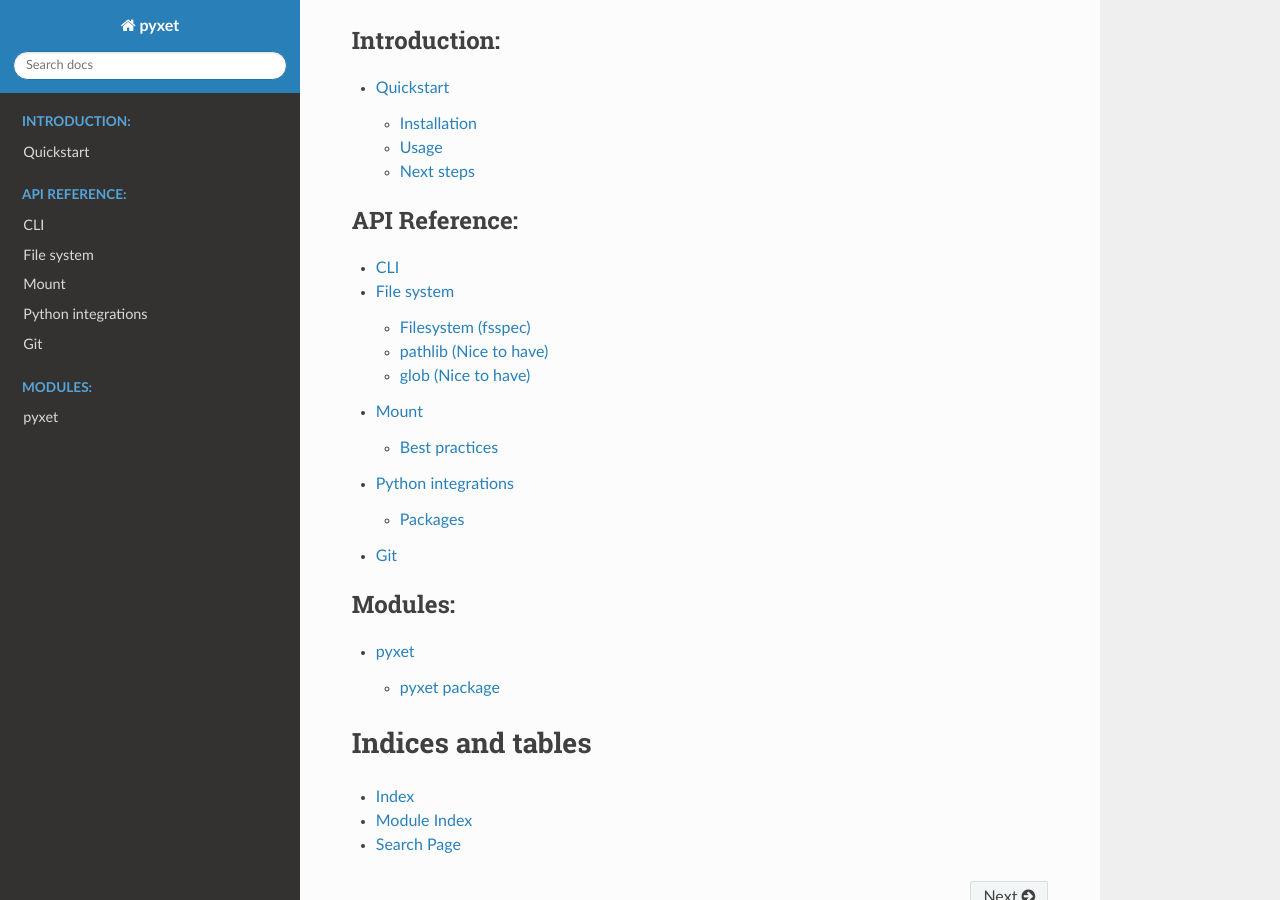
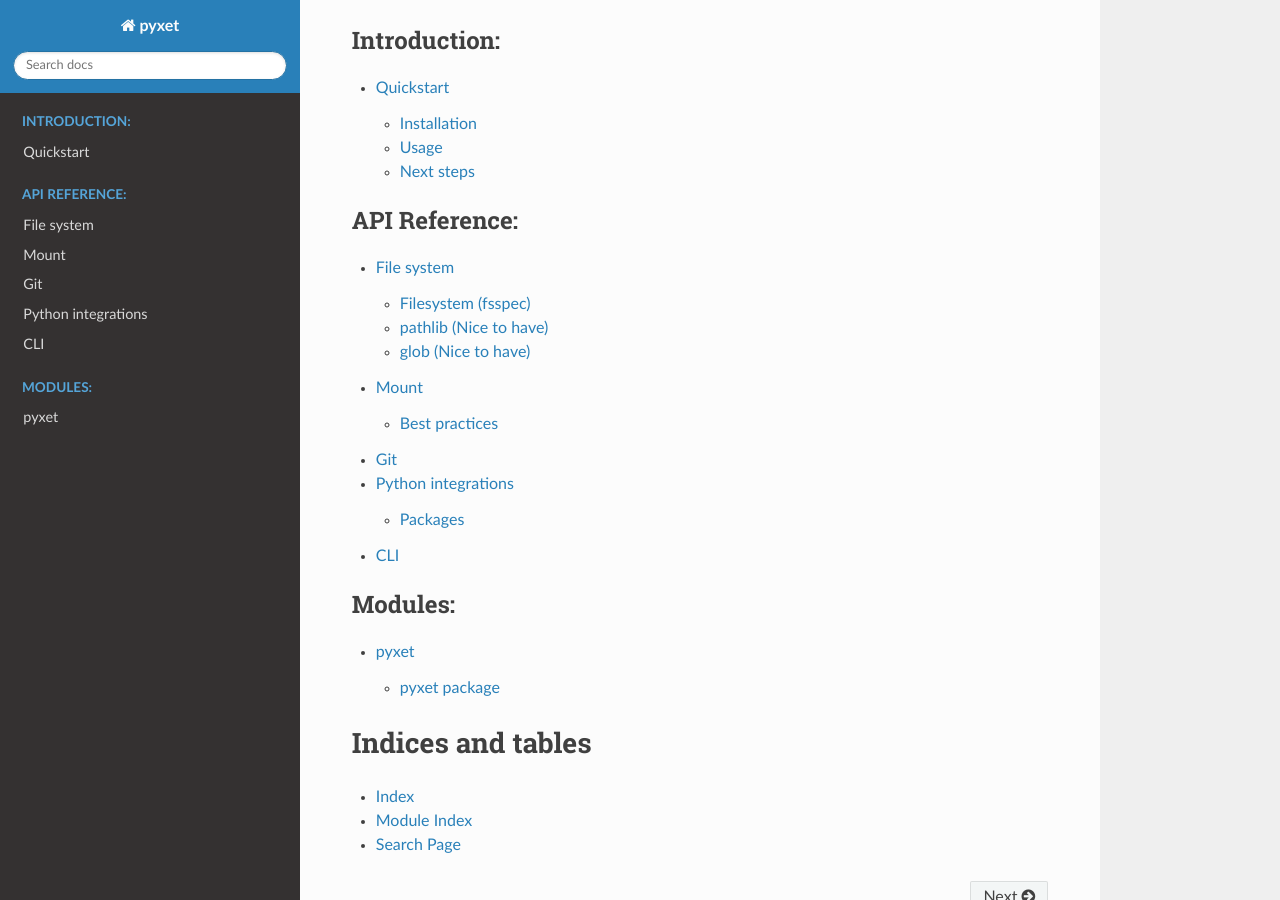
Before and after one commit to xetdata/pyxet, a Sphinx documentation site: the page built from docs/index.rst, in a window 1280 px wide and 900 px high, scrolled down 1323 px. Built offline with Sphinx 7.4.7 and the Read the Docs theme 2.0.0, drawn with Linux system fonts in a browser that asks for light colours; pages that are not in the unit, such as notebooks, are missing from menus.

Commit message:
fix docs requirements

```diff
--- a/docs/index.rst
+++ b/docs/index.rst
@@ -46,11 +46,11 @@ Features
    :maxdepth: 2
    :caption: API Reference:
 
-   markdowns/cli
    markdowns/filesystem
    markdowns/mount
+   markdowns/git
    markdowns/integrations
-   markdowns/git
+   markdowns/cli
 
 .. toctree::
    :maxdepth: 2
```
Also changed, not shown: docs/requirements.txt (added, +41 -0 lines).
